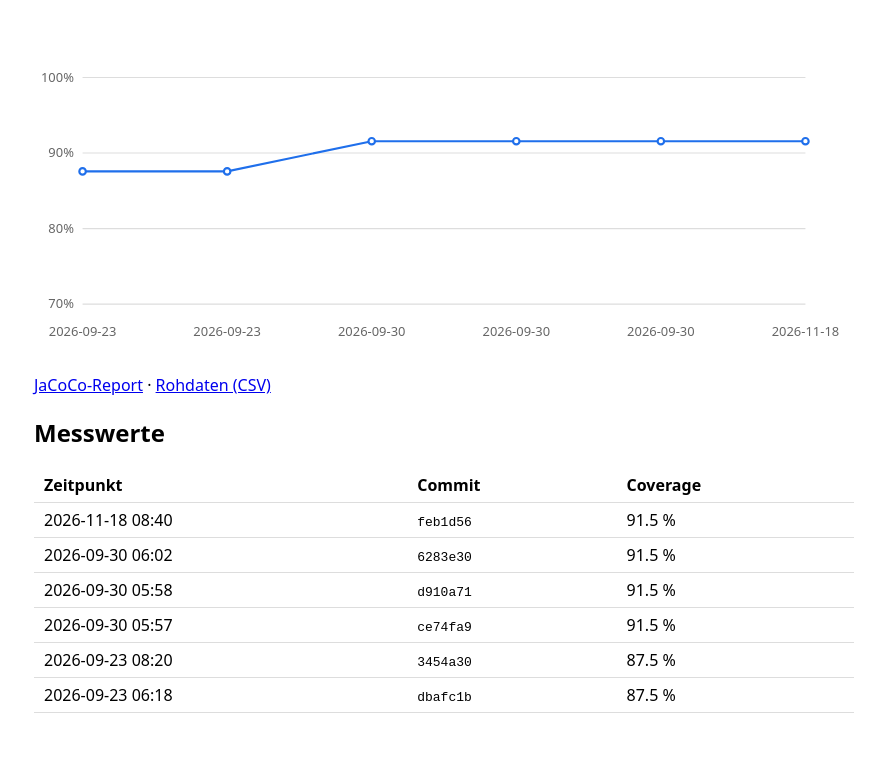
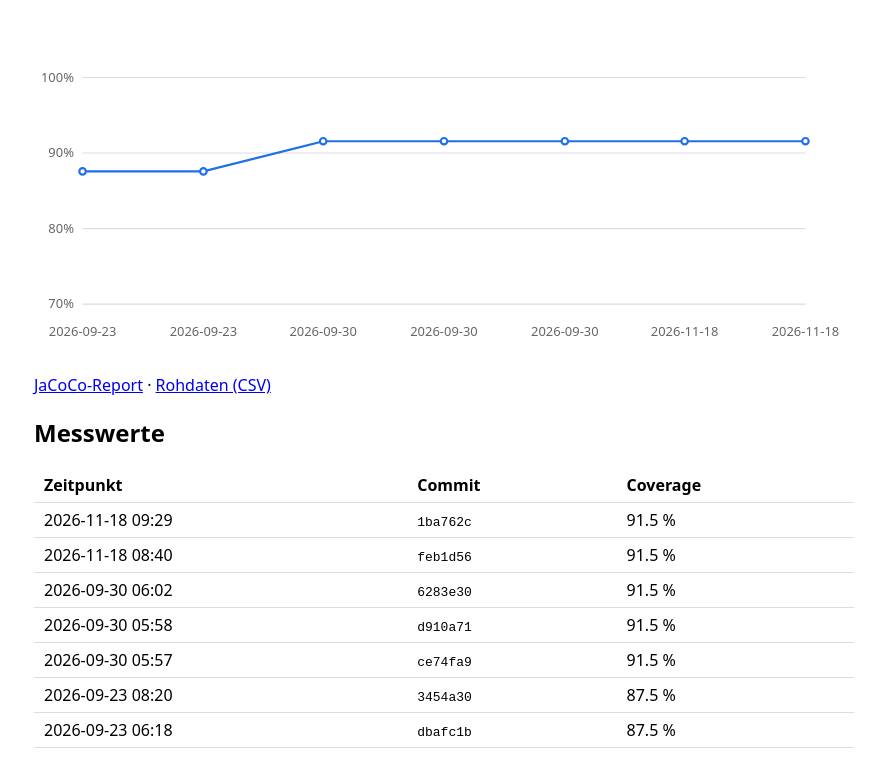
Before and after one commit to Crisissupercool/TicTacTestAssignment, a plain HTML site: page index.html in a window 1280 px wide. Shown: the part 153-933 px from the top of the page, without its empty margins (196-1081 px from the left). Before the commit the page ends 898 px from the top, so only its background shows below. Drawn offline with Linux system fonts and the light colour scheme.

Commit message:
deploy: 1ba762c079c0e2b776e360218f43e4784d06649c

```diff
--- a/coverage-history.csv
+++ b/coverage-history.csv
@@ -5,3 +5,4 @@ date,commit,coverage
 2026-09-30 05:58,d910a71757f2af8c3170e056a41afb79ef7ba001,91.5
 2026-09-30 06:02,6283e307e645a6316a100dd9ee2b0bae93ce6568,91.5
 2026-11-18 08:40,feb1d56e579dca4b57618c9d72879e981c6e509c,91.5
+2026-11-18 09:29,1ba762c079c0e2b776e360218f43e4784d06649c,91.5
--- a/index.html
+++ b/index.html
@@ -16,9 +16,9 @@ td, th { text-align: left; padding: 6px 10px; border-bottom: 1px solid #ddd; }
 <body>
 <h1>Test Coverage auf main</h1>
 <p class="now">91.5 %</p>
-<svg viewBox="0 0 760 300" class="chart"><line class="grid" x1="45" y1="255" x2="715" y2="255"/><text class="ax" x="37" y="259" text-anchor="end">70%</text><line class="grid" x1="45" y1="185" x2="715" y2="185"/><text class="ax" x="37" y="189" text-anchor="end">80%</text><line class="grid" x1="45" y1="115" x2="715" y2="115"/><text class="ax" x="37" y="119" text-anchor="end">90%</text><line class="grid" x1="45" y1="45" x2="715" y2="45"/><text class="ax" x="37" y="49" text-anchor="end">100%</text><polyline class="line" points="45,132 179,132 313,104 447,104 581,104 715,104"/><circle class="dot" cx="45" cy="132" r="3"/><circle class="dot" cx="179" cy="132" r="3"/><circle class="dot" cx="313" cy="104" r="3"/><circle class="dot" cx="447" cy="104" r="3"/><circle class="dot" cx="581" cy="104" r="3"/><circle class="dot" cx="715" cy="104" r="3"/><text class="ax" x="45" y="285" text-anchor="middle">2026-09-23</text><text class="ax" x="179" y="285" text-anchor="middle">2026-09-23</text><text class="ax" x="313" y="285" text-anchor="middle">2026-09-30</text><text class="ax" x="447" y="285" text-anchor="middle">2026-09-30</text><text class="ax" x="581" y="285" text-anchor="middle">2026-09-30</text><text class="ax" x="715" y="285" text-anchor="middle">2026-11-18</text></svg>
+<svg viewBox="0 0 760 300" class="chart"><line class="grid" x1="45" y1="255" x2="715" y2="255"/><text class="ax" x="37" y="259" text-anchor="end">70%</text><line class="grid" x1="45" y1="185" x2="715" y2="185"/><text class="ax" x="37" y="189" text-anchor="end">80%</text><line class="grid" x1="45" y1="115" x2="715" y2="115"/><text class="ax" x="37" y="119" text-anchor="end">90%</text><line class="grid" x1="45" y1="45" x2="715" y2="45"/><text class="ax" x="37" y="49" text-anchor="end">100%</text><polyline class="line" points="45,132 157,132 268,104 380,104 492,104 603,104 715,104"/><circle class="dot" cx="45" cy="132" r="3"/><circle class="dot" cx="157" cy="132" r="3"/><circle class="dot" cx="268" cy="104" r="3"/><circle class="dot" cx="380" cy="104" r="3"/><circle class="dot" cx="492" cy="104" r="3"/><circle class="dot" cx="603" cy="104" r="3"/><circle class="dot" cx="715" cy="104" r="3"/><text class="ax" x="45" y="285" text-anchor="middle">2026-09-23</text><text class="ax" x="157" y="285" text-anchor="middle">2026-09-23</text><text class="ax" x="268" y="285" text-anchor="middle">2026-09-30</text><text class="ax" x="380" y="285" text-anchor="middle">2026-09-30</text><text class="ax" x="492" y="285" text-anchor="middle">2026-09-30</text><text class="ax" x="603" y="285" text-anchor="middle">2026-11-18</text><text class="ax" x="715" y="285" text-anchor="middle">2026-11-18</text></svg>
 <p><a href="coverage/index.html">JaCoCo-Report</a> &middot;
    <a href="coverage-history.csv">Rohdaten (CSV)</a></p>
 <h2>Messwerte</h2>
-<table><tr><th>Zeitpunkt</th><th>Commit</th><th>Coverage</th></tr><tr><td>2026-11-18 08:40</td><td><code>feb1d56</code></td><td>91.5 %</td></tr><tr><td>2026-09-30 06:02</td><td><code>6283e30</code></td><td>91.5 %</td></tr><tr><td>2026-09-30 05:58</td><td><code>d910a71</code></td><td>91.5 %</td></tr><tr><td>2026-09-30 05:57</td><td><code>ce74fa9</code></td><td>91.5 %</td></tr><tr><td>2026-09-23 08:20</td><td><code>3454a30</code></td><td>87.5 %</td></tr><tr><td>2026-09-23 06:18</td><td><code>dbafc1b</code></td><td>87.5 %</td></tr></table>
+<table><tr><th>Zeitpunkt</th><th>Commit</th><th>Coverage</th></tr><tr><td>2026-11-18 09:29</td><td><code>1ba762c</code></td><td>91.5 %</td></tr><tr><td>2026-11-18 08:40</td><td><code>feb1d56</code></td><td>91.5 %</td></tr><tr><td>2026-09-30 06:02</td><td><code>6283e30</code></td><td>91.5 %</td></tr><tr><td>2026-09-30 05:58</td><td><code>d910a71</code></td><td>91.5 %</td></tr><tr><td>2026-09-30 05:57</td><td><code>ce74fa9</code></td><td>91.5 %</td></tr><tr><td>2026-09-23 08:20</td><td><code>3454a30</code></td><td>87.5 %</td></tr><tr><td>2026-09-23 06:18</td><td><code>dbafc1b</code></td><td>87.5 %</td></tr></table>
 </body></html>
```
